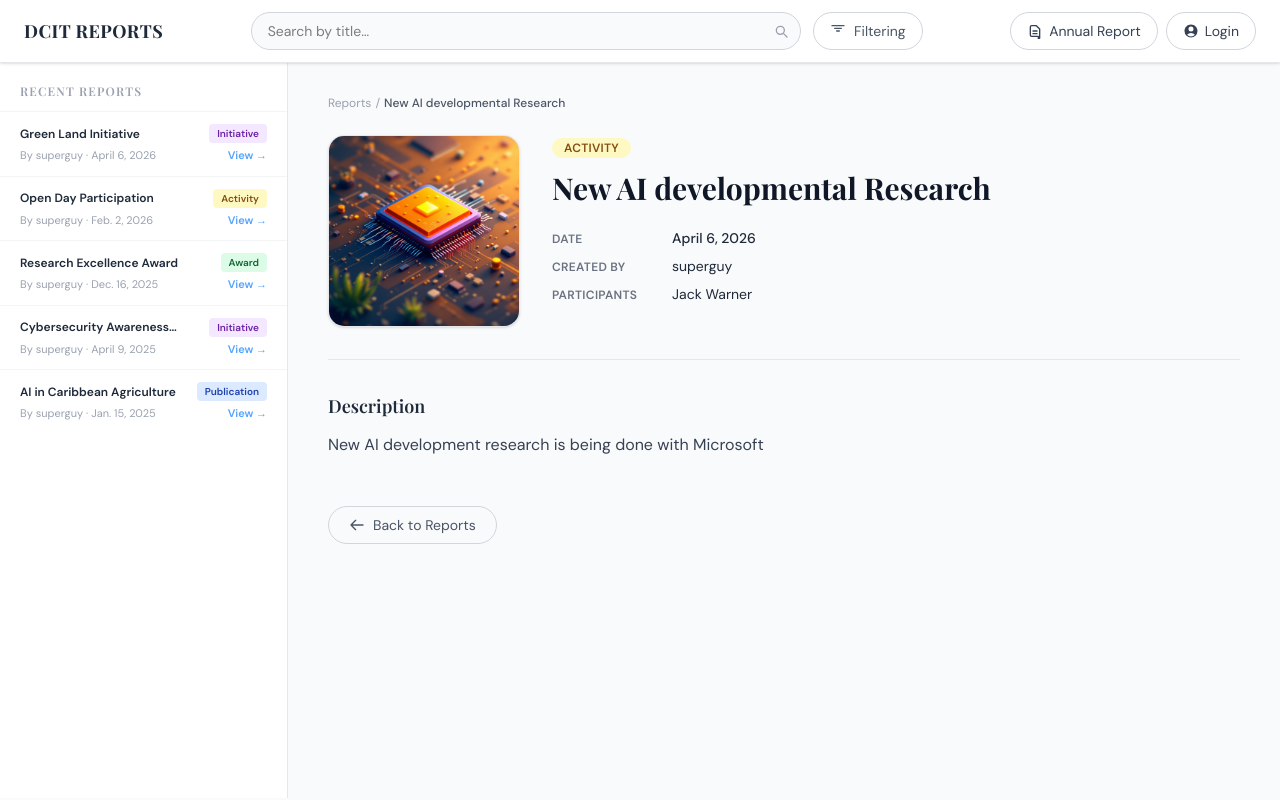
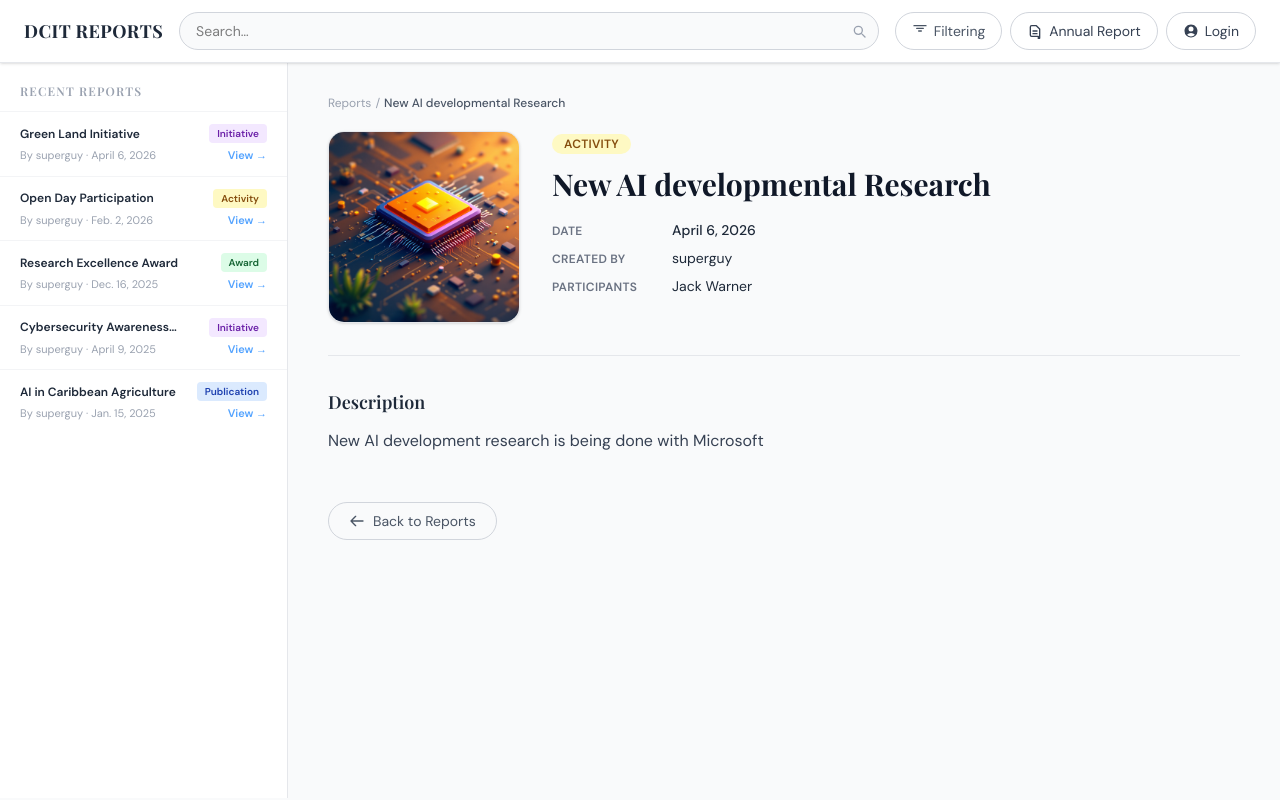
Before and after one commit to Staff-Annual-Reporting-Project-Group/Company8-SAR-Platform, a Django app: page /reports/report/8 in a window 1280 px wide. Run offline with Django 5.2, Linux system fonts and the light colour scheme; data comes from the database, SQL or seed files in the repository; both versions use the stored data as it was after the commit; data that the repository does not hold is empty.

Commit message:
Updated page responsiveness

```diff
--- a/Annual_Reporting_Platform/reports/templates/reports/report_details.html
+++ b/Annual_Reporting_Platform/reports/templates/reports/report_details.html
@@ -2,21 +2,30 @@
 {% block body %}
 {%load cache%}
 
-<div class="flex h-[calc(100vh-65px)] overflow-hidden">
+<div class="flex flex-col lg:flex-row h-auto lg:h-[calc(100vh-65px)] lg:overflow-hidden">
 
   <!-- ══════════  LEFT SIDEBAR — Recent Reports  ══════════ -->
-<aside class="w-72 shrink-0 bg-white border-r border-gray-200 flex flex-col overflow-hidden">
-  <div class="px-5 pt-5 pb-3 border-b border-gray-100">
+  <aside class="w-full lg:w-72 shrink-0 bg-white border-b lg:border-b-0 lg:border-r border-gray-200 flex flex-col lg:overflow-hidden">
+
+    <!-- Collapsible toggle (mobile only) -->
+    <button id="sidebar-toggle"
+      class="lg:hidden flex items-center justify-between w-full px-5 py-3 text-xs font-semibold text-gray-400 uppercase tracking-widest border-b border-gray-100">
+      Recent Reports
+      <svg id="sidebar-chevron" xmlns="http://www.w3.org/2000/svg" class="h-4 w-4 transition-transform" fill="none" viewBox="0 0 24 24" stroke="currentColor">
+        <path stroke-linecap="round" stroke-linejoin="round" stroke-width="2" d="M19 9l-7 7-7-7"/>
+      </svg>
+    </button>
+
+    <!-- Desktop heading -->
+    <div class="hidden lg:block px-5 pt-5 pb-3 border-b border-gray-100">
       <h2 class="font-display text-xs font-semibold text-gray-400 uppercase tracking-widest">Recent Reports</h2>
     </div>
 
-  <div class="flex-1 overflow-y-auto divide-y divide-gray-100">
+    <div id="sidebar-content" class="hidden lg:flex flex-1 overflow-y-auto divide-y divide-gray-100 flex-col">
       {% cache 500 recent_reports %}
       {% for recent in recent_reports %}
       <a href="{% url 'reports:report_detail' recent.pk %}"
          class="block px-5 py-3 hover:bg-gray-50 transition group {% if recent.pk == report.pk %}bg-blue-50 border-l-2 border-blue-500{% endif %}">
-
-      <!-- Title + Badge -->
         <div class="flex items-center justify-between gap-2">
           <h3 class="text-xs font-semibold text-gray-800 group-hover:text-blue-700 line-clamp-1 transition">
             {{ recent.title }}
@@ -34,15 +43,12 @@
           {% endwith %}
           {% endif %}
         </div>
-
-      <!-- Author + Date + View -->
         <div class="flex items-center justify-between mt-1">
           <span class="text-[11px] text-gray-400">
             By {{ recent.user.get_full_name|default:recent.user.username }} · {{ recent.date_of_report }}
           </span>
           <span class="text-[11px] font-semibold text-blue-400 group-hover:text-blue-600">View →</span>
         </div>
-
       </a>
       {% empty %}
       <div class="px-5 py-8 text-center text-sm text-gray-400">No recent reports.</div>
@@ -52,25 +58,26 @@
   </aside>
 
   <!-- ══════════  MAIN CONTENT — Report Detail  ══════════ -->
-  <main class="flex-1 overflow-y-auto bg-gray-50 px-10 py-8">
+  <main class="flex-1 overflow-y-auto bg-gray-50 px-4 py-6 sm:px-6 lg:px-10 lg:py-8">
 
     <!-- Breadcrumb -->
-    <nav class="text-xs text-gray-400 mb-6 flex items-center gap-1">
+    <nav class="text-xs text-gray-400 mb-5 flex items-center gap-1">
       <a href="{% url 'reports:index' %}" class="hover:text-blue-600 transition">Reports</a>
       <span>/</span>
       <span class="text-gray-600 font-medium truncate">{{ report.title }}</span>
     </nav>
 
-    <div class="flex gap-8 items-start">
+    <!-- Feature image + header: stacks on mobile, side-by-side on sm+ -->
+    <div class="flex flex-col sm:flex-row gap-5 sm:gap-8 items-start">
 
       <!-- Feature Image / UWI Fallback -->
-      <div class="shrink-0 w-48 h-48 bg-white border border-gray-200 rounded-2xl flex items-center justify-center shadow-sm overflow-hidden">
+      <div class="w-28 h-28 sm:w-48 sm:h-48 shrink-0 bg-white border border-gray-200 rounded-2xl flex items-center justify-center shadow-sm overflow-hidden">
         {% if report.feature_image and report.feature_image.name != 'default_image.jpg' %}
           <img src="{{ report.feature_image.url }}" alt="{{ report.title }}" class="w-full h-full object-cover">
         {% else %}
-          <div class="text-center p-4">
-            <div class="w-20 h-20 mx-auto mb-2 rounded-full bg-blue-700 flex items-center justify-center">
-              <span class="font-display text-white font-bold text-2xl">UWI</span>
+          <div class="text-center p-3">
+            <div class="w-14 h-14 sm:w-20 sm:h-20 mx-auto mb-2 rounded-full bg-blue-700 flex items-center justify-center">
+              <span class="font-display text-white font-bold text-lg sm:text-2xl">UWI</span>
             </div>
             <p class="text-xs text-gray-400 leading-tight">The University<br>of the West Indies</p>
           </div>
@@ -79,7 +86,6 @@
 
       <!-- Report Header Info -->
       <div class="flex-1 min-w-0">
-        <!-- Category Badge -->
         {% if report.category %}
         {% with cat=report.category.name|lower %}
         <span class="inline-block text-xs font-bold px-3 py-0.5 rounded-full uppercase tracking-wide mb-3
@@ -93,20 +99,18 @@
         {% endwith %}
         {% endif %}
 
-        <!-- Title -->
-        <h1 class="font-display text-3xl font-bold text-gray-900 leading-tight mb-5">
+        <h1 class="font-display text-xl sm:text-3xl font-bold text-gray-900 leading-tight mb-4">
           {{ report.title }}
         </h1>
 
-        <!-- Metadata Grid -->
         <dl class="space-y-2 text-sm">
           <div class="flex items-baseline gap-2">
-            <dt class="font-semibold text-gray-500 uppercase tracking-wide text-xs w-28 shrink-0">Date</dt>
+            <dt class="font-semibold text-gray-500 uppercase tracking-wide text-xs w-24 sm:w-28 shrink-0">Date</dt>
             <dd class="text-gray-800 font-medium">{{ report.date_of_report }}</dd>
           </div>
           {% if report.committees.exists %}
           <div class="flex items-start gap-2">
-            <dt class="font-semibold text-gray-500 uppercase tracking-wide text-xs w-28 shrink-0 pt-0.5">Committee</dt>
+            <dt class="font-semibold text-gray-500 uppercase tracking-wide text-xs w-24 sm:w-28 shrink-0 pt-0.5">Committee</dt>
             <dd class="flex flex-wrap gap-1.5">
               {% for c in report.committees.all %}
               <span class="inline-block text-xs font-semibold px-2.5 py-0.5 rounded-md bg-indigo-50 text-indigo-600 border border-indigo-100">
@@ -117,12 +121,12 @@
           </div>
           {% endif %}
           <div class="flex items-baseline gap-2">
-            <dt class="font-semibold text-gray-500 uppercase tracking-wide text-xs w-28 shrink-0">Created By</dt>
+            <dt class="font-semibold text-gray-500 uppercase tracking-wide text-xs w-24 sm:w-28 shrink-0">Created By</dt>
             <dd class="text-gray-800">{{ report.user.get_full_name|default:report.user.username }}</dd>
           </div>
           {% if report.participants.exists %}
           <div class="flex items-baseline gap-2">
-            <dt class="font-semibold text-gray-500 uppercase tracking-wide text-xs w-28 shrink-0">Participants</dt>
+            <dt class="font-semibold text-gray-500 uppercase tracking-wide text-xs w-24 sm:w-28 shrink-0">Participants</dt>
             <dd class="text-gray-800">
               {% for p in report.participants.all|slice:":3" %}
                 {{ p.name }}{% if not forloop.last %}, {% endif %}
@@ -145,8 +149,7 @@
       </div>
     </div>
 
-    <!-- Divider -->
-    <div class="my-8 border-t border-gray-200"></div>
+    <div class="my-6 lg:my-8 border-t border-gray-200"></div>
 
     <!-- Full Description -->
     <div class="max-w-3xl">
@@ -157,7 +160,7 @@
     </div>
 
     <!-- Back Button -->
-    <div class="mt-12">
+    <div class="mt-10 lg:mt-12">
       <a href="{% url 'reports:index' %}"
          class="inline-flex items-center gap-2 px-5 py-2 rounded-full border border-gray-300 text-sm text-gray-600 hover:bg-white hover:shadow-sm transition">
         <svg xmlns="http://www.w3.org/2000/svg" class="h-4 w-4" fill="none" viewBox="0 0 24 24" stroke="currentColor">
@@ -170,13 +173,24 @@
   </main>
 </div>
 
-<!-- Show all participants toggle -->
 <script>
+  // Participants toggle
   const showAllBtn = document.getElementById('show-all-participants');
   if (showAllBtn) {
     showAllBtn.addEventListener('click', () => {
       document.getElementById('all-participants').classList.toggle('hidden');
-      showAllBtn.textContent = showAllBtn.textContent === 'hide' ? '…see all' : 'hide';
+      showAllBtn.textContent = showAllBtn.textContent.trim() === 'hide' ? '…see all' : 'hide';
+    });
+  }
+
+  // Sidebar toggle (mobile)
+  const sidebarToggle = document.getElementById('sidebar-toggle');
+  const sidebarContent = document.getElementById('sidebar-content');
+  const sidebarChevron = document.getElementById('sidebar-chevron');
+  if (sidebarToggle) {
+    sidebarToggle.addEventListener('click', () => {
+      sidebarContent.classList.toggle('hidden');
+      sidebarChevron.classList.toggle('rotate-180');
     });
   }
 </script>
--- a/Annual_Reporting_Platform/templates/base.html
+++ b/Annual_Reporting_Platform/templates/base.html
@@ -1,4 +1,3 @@
-
 <!DOCTYPE html>
 <html lang="en">
 <head>
@@ -25,19 +24,18 @@
 </head>
 <body class="bg-gray-50 min-h-screen">
 
-<header class="w-full bg-white border-b border-gray-200 px-6 py-3 sticky top-0 z-40 shadow-sm">
-  <div class="flex items-center justify-between gap-4">
+<header class="w-full bg-white border-b border-gray-200 px-3 sm:px-6 py-3 sticky top-0 z-40 shadow-sm">
+  <div class="flex items-center gap-2 sm:gap-4">
 
     <!-- Logo -->
-    <a href="{% url 'reports:index' %}" class="font-display text-lg font-bold tracking-wide text-gray-800 whitespace-nowrap shrink-0">
+    <a href="{% url 'reports:index' %}" class="font-display text-base sm:text-lg font-bold tracking-wide text-gray-800 whitespace-nowrap shrink-0">
       DCIT REPORTS
     </a>
 
-    <!-- Search + Filter -->
-    <div class="flex items-center gap-3 flex-1 max-w-2xl">
-      <form method="GET" action="{% url 'reports:index' %}" class="flex-1">
+    <!-- Search form — grows to fill available space -->
+    <form method="GET" action="{% url 'reports:index' %}" class="flex-1 min-w-0">
       <div class="relative">
-          <input name="q" type="text" value="{{ request.GET.q }}" placeholder="Search by title…"
+        <input name="q" type="text" value="{{ request.GET.q }}" placeholder="Search…"
           class="w-full rounded-full border border-gray-300 bg-gray-50 px-4 py-2 pr-10 text-sm focus:outline-none focus:ring-2 focus:ring-blue-200 focus:border-blue-400 transition"/>
         <button type="submit" class="absolute right-3 top-1/2 -translate-y-1/2 text-gray-400 hover:text-gray-600">
           <svg xmlns="http://www.w3.org/2000/svg" class="h-4 w-4" fill="none" viewBox="0 0 24 24" stroke="currentColor">
@@ -47,52 +45,53 @@
       </div>
     </form>
 
+    <!-- Right-side icon buttons — always visible, labels shown on sm+ -->
+    <div class="flex items-center gap-1.5 sm:gap-2 shrink-0">
+
+      <!-- Filter button -->
       <button id="open-filter"
-        class="flex items-center gap-2 rounded-full border border-gray-300 bg-white px-4 py-2 text-sm text-gray-600 hover:bg-gray-50 whitespace-nowrap transition">
-        <svg xmlns="http://www.w3.org/2000/svg" class="h-4 w-4" fill="none" viewBox="0 0 24 24" stroke="currentColor">
+        class="flex items-center gap-1.5 rounded-full border border-gray-300 bg-white px-2.5 sm:px-4 py-2 text-sm text-gray-600 hover:bg-gray-50 transition">
+        <svg xmlns="http://www.w3.org/2000/svg" class="h-4 w-4 shrink-0" fill="none" viewBox="0 0 24 24" stroke="currentColor">
           <path stroke-linecap="round" stroke-linejoin="round" stroke-width="2" d="M3 4h18M7 8h10M10 12h4"/>
         </svg>
-        Filtering
+        <span class="hidden sm:inline">Filtering</span>
       </button>
-    </div>
 
-    <!-- Right Buttons -->
-    <div class="flex items-center gap-2 shrink-0">
-      <!--Annual Report Button-->
+      <!-- Annual Report button -->
       <a href="{% url 'reports:annual_report' %}"
-         class="flex items-center gap-1.5 rounded-full border border-gray-300 bg-white px-4 py-2 text-sm text-gray-700 hover:bg-gray-50 transition">
-        <svg xmlns="http://www.w3.org/2000/svg" class="h-4 w-4" fill="none" viewBox="0 0 24 24" stroke="currentColor">
+         class="flex items-center gap-1.5 rounded-full border border-gray-300 bg-white px-2.5 sm:px-4 py-2 text-sm text-gray-700 hover:bg-gray-50 transition">
+        <svg xmlns="http://www.w3.org/2000/svg" class="h-4 w-4 shrink-0" fill="none" viewBox="0 0 24 24" stroke="currentColor">
           <path stroke-linecap="round" stroke-linejoin="round" stroke-width="2" d="M9 12h6m-6 4h6m2 4H7a2 2 0 01-2-2V6a2 2 0 012-2h7l5 5v13a2 2 0 01-2 2z"/>
         </svg>
-        Annual Report
+        <span class="hidden sm:inline">Annual Report</span>
       </a>
 
       <!-- Auth button -->
       {% if request.user.is_authenticated %}
-      <a href="{%url 'users:profile'%}"
+      <a href="{% url 'users:profile' %}"
          title="{{ user.get_full_name|default:user.username }}"
-         class="flex items-center justify-center w-9 h-9 rounded-full border border-blue-300 bg-blue-50 hover:bg-blue-100 overflow-hidden transition">
-
+         class="flex items-center justify-center w-9 h-9 rounded-full border border-blue-300 bg-blue-50 hover:bg-blue-100 overflow-hidden transition shrink-0">
         <img src="{{ user.profile_pic.profilePic.url }}" alt="Profile Picture" class="w-full h-full object-cover">
       </a>
       {% else %}
-      <!--Login Button-->
-      <a href="{%url 'users:login'%}"
-         class="flex items-center gap-1.5 rounded-full border border-gray-300 bg-white px-4 py-2 text-sm text-gray-700 hover:bg-gray-50 transition">
-        <svg xmlns="http://www.w3.org/2000/svg" class="h-4 w-4" viewBox="0 0 24 24" fill="currentColor">
+      <a href="{% url 'users:login' %}"
+         class="flex items-center gap-1.5 rounded-full border border-gray-300 bg-white px-2.5 sm:px-4 py-2 text-sm text-gray-700 hover:bg-gray-50 transition">
+        <svg xmlns="http://www.w3.org/2000/svg" class="h-4 w-4 shrink-0" viewBox="0 0 24 24" fill="currentColor">
           <path fill-rule="evenodd" d="M18.685 19.097A9.723 9.723 0 0021.75 12c0-5.385-4.365-9.75-9.75-9.75S2.25 6.615 2.25 12a9.723 9.723 0 003.065 7.097A9.716 9.716 0 0012 21.75a9.716 9.716 0 006.685-2.653zm-12.54-1.285A7.486 7.486 0 0112 15a7.486 7.486 0 015.855 2.812A8.224 8.224 0 0112 20.25a8.224 8.224 0 01-5.855-2.438zM15.75 9a3.75 3.75 0 11-7.5 0 3.75 3.75 0 017.5 0z" clip-rule="evenodd"/>
         </svg>
-        Login
+        <span class="hidden sm:inline">Login</span>
       </a>
       {% endif %}
     </div>
+
   </div>
 </header>
-<!--Filter Modal-->
+
+<!-- Filter Modal -->
 <div id="filter-modal"
-     class="fixed inset-0 z-50 items-start justify-center pt-24 bg-black/20 backdrop-blur-sm"
+     class="fixed inset-0 z-50 items-start justify-center pt-20 sm:pt-24 bg-black/20 backdrop-blur-sm"
      role="dialog" aria-modal="true">
-  <div class="bg-white rounded-2xl shadow-2xl w-full max-w-sm mx-4 p-6 relative">
+  <div class="bg-white rounded-2xl shadow-2xl w-full max-w-sm mx-4 p-5 sm:p-6 relative">
     <div class="flex items-center justify-between mb-5">
       <h2 class="font-display text-lg font-semibold text-gray-800">Filter</h2>
       <button id="close-filter" class="text-gray-400 hover:text-gray-600 transition">
@@ -103,7 +102,6 @@
     </div>
 
     <form method="GET" action="{% url 'reports:index' %}" class="space-y-4">
-      <!--Period-->
       <div>
         <label class="block text-xs font-semibold text-gray-500 uppercase tracking-wide mb-1">Select a period</label>
         <select name="period" class="w-full rounded-lg border border-gray-200 bg-gray-50 px-3 py-2 text-sm text-gray-700 focus:outline-none focus:ring-2 focus:ring-blue-200">
@@ -113,18 +111,16 @@
           <option value="this_year"  {% if request.GET.period == 'this_year'  %}selected{% endif %}>This Year</option>
         </select>
       </div>
-      <!--Category-->
       <div>
         <label class="block text-xs font-semibold text-gray-500 uppercase tracking-wide mb-1">Select Type</label>
         <select name="category" class="w-full rounded-lg border border-gray-200 bg-gray-50 px-3 py-2 text-sm text-gray-700 focus:outline-none focus:ring-2 focus:ring-blue-200">
-          <option  value="All" selected>All</option>
+          <option value="All" selected>All</option>
           <option value="Award"       {% if request.GET.category == 'Award'       %}selected{% endif %}>Award</option>
           <option value="Publication" {% if request.GET.category == 'Publication' %}selected{% endif %}>Publication</option>
           <option value="Activity"    {% if request.GET.category == 'Activity'    %}selected{% endif %}>Activity</option>
           <option value="Initiative"  {% if request.GET.category == 'Initiative'  %}selected{% endif %}>Initiative</option>
         </select>
       </div>
-      <!--Committee-->
       <div>
         <label class="block text-xs font-semibold text-gray-500 uppercase tracking-wide mb-1">Select Committee</label>
         <select name="committee" class="w-full rounded-lg border border-gray-200 bg-gray-50 px-3 py-2 text-sm text-gray-700 focus:outline-none focus:ring-2 focus:ring-blue-200">
@@ -155,8 +151,7 @@
   </div>
 </div>
 
-<!--Add a styled message bar here to see error or success messages from django-->
-<!--This should be below the navbar-->
+<!-- Django messages -->
 {% if messages %}
   <div class="fixed top-16 left-1/2 z-50 transform -translate-x-1/2 w-full max-w-2xl px-4">
     {% for message in messages %}
@@ -176,13 +171,7 @@
   const closeBtn = document.getElementById('close-filter');
   openBtn.addEventListener('click',  () => modal.classList.add('open'));
   closeBtn.addEventListener('click', () => modal.classList.remove('open'));
-  modal.addEventListener('click',
-    (e) =>
-      {
-        if (e.target === modal)
-          modal.classList.remove('open');
-      }
-  );
+  modal.addEventListener('click', (e) => { if (e.target === modal) modal.classList.remove('open'); });
   document.addEventListener('keydown', (e) => { if (e.key === 'Escape') modal.classList.remove('open'); });
 </script>
 </body>
```
Also changed, not shown: Annual_Reporting_Platform/db.sqlite3, 1 other file. Lines whose indentation alone changed are shown as unchanged.
